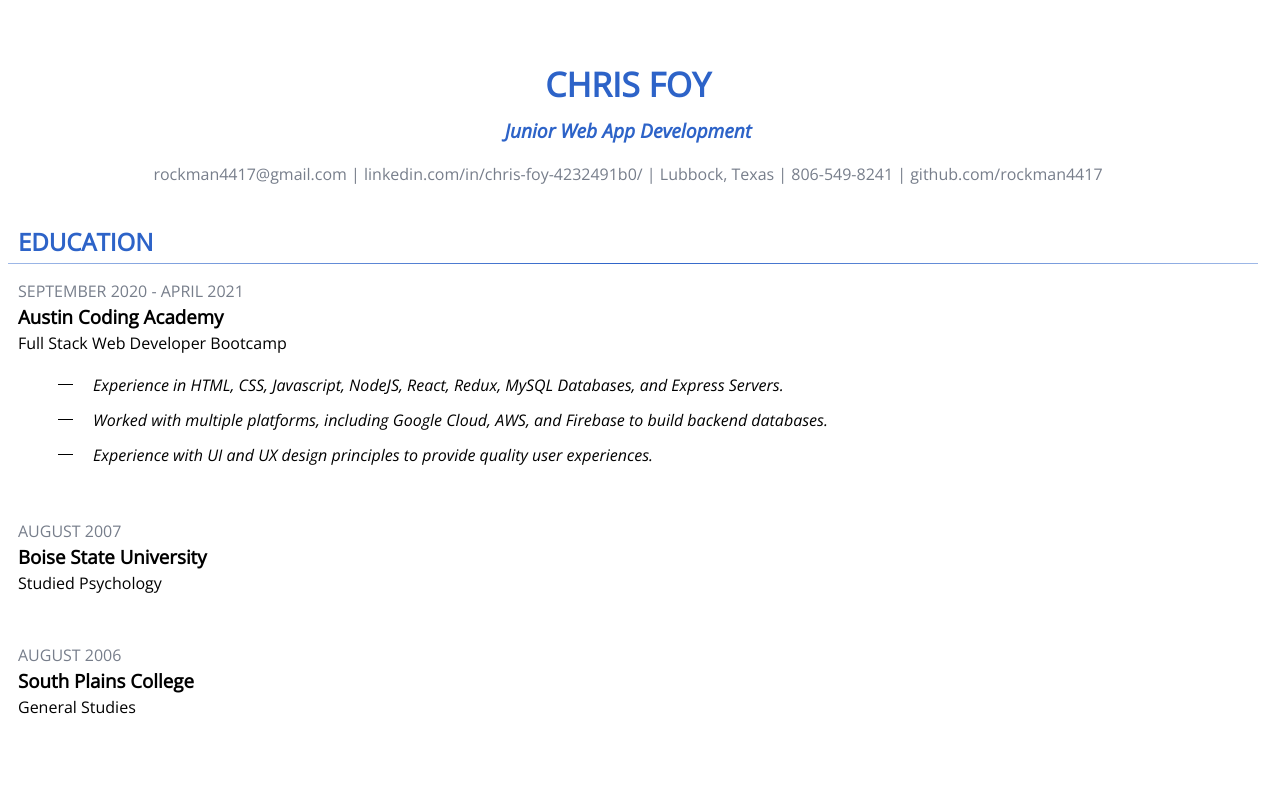
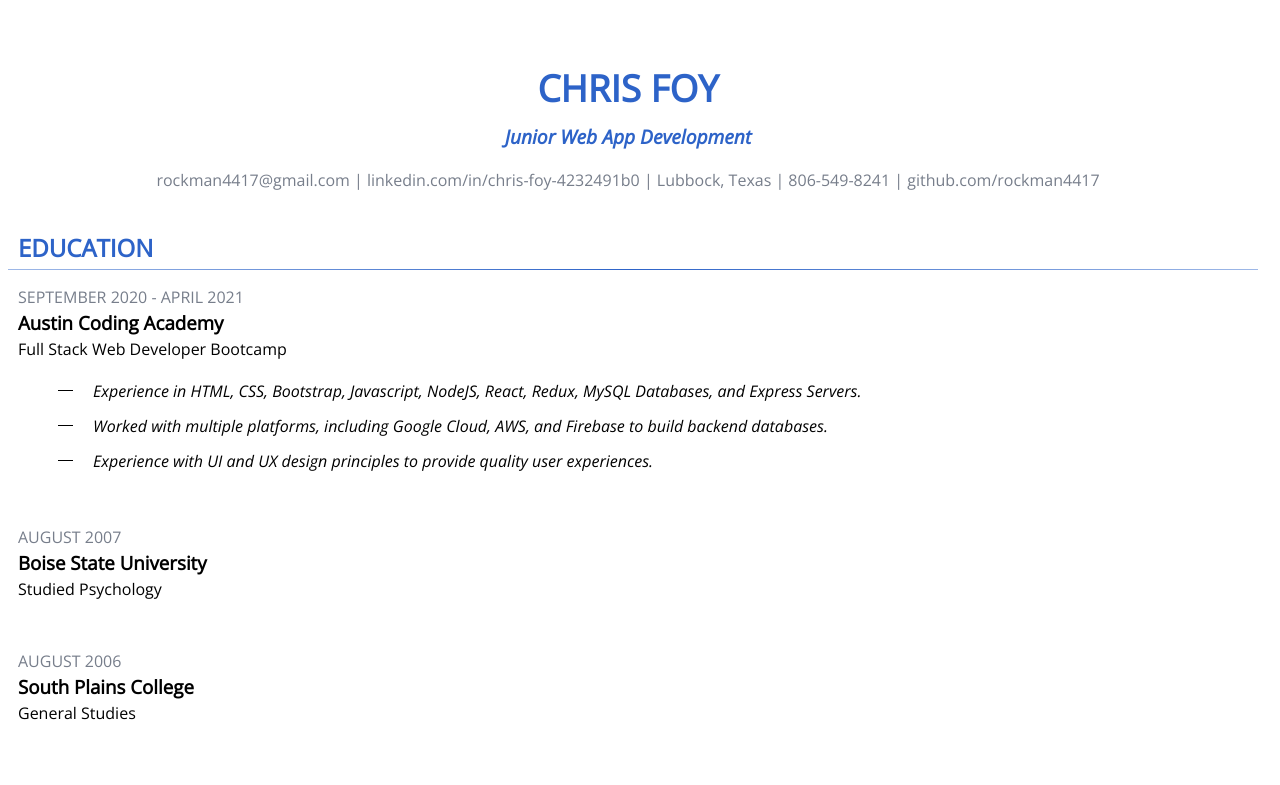
Before and after one commit to rockman4417/chris-foy-resume, a website: page index.html in a window 1280 px wide. Shown: the top 785 px of the page. Drawn offline with nearby package versions, Linux system fonts and the light colour scheme.

Commit message:
name size increase

```diff
--- a/index.html
+++ b/index.html
@@ -18,7 +18,7 @@
     <div class='header'>
         <h1>CHRIS FOY</h1>
         <p class='objective'>Junior Web App Development</p>
-        <div class='header-faded'>rockman4417@gmail.com | linkedin.com/in/chris-foy-4232491b0/ | Lubbock, Texas | 806-549-8241 | github.com/rockman4417</div>
+        <div class='header-faded'>rockman4417@gmail.com | linkedin.com/in/chris-foy-4232491b0 | Lubbock, Texas | 806-549-8241 | github.com/rockman4417</div>
 
     </div>
 
@@ -30,7 +30,7 @@
             <div class='role-list'>
                 <p class='education-content'>Full Stack Web Developer Bootcamp</p>
                 <ul>
-                    <li><p class='dash'></p><p>Experience in HTML, CSS, Javascript, NodeJS, React, Redux, MySQL Databases, and Express Servers.</p></li>
+                    <li><p class='dash'></p><p>Experience in HTML, CSS, Bootstrap, Javascript, NodeJS, React, Redux, MySQL Databases, and Express Servers.</p></li>
                     <li><p class='dash'></p><p>Worked with multiple platforms, including Google Cloud, AWS, and Firebase to build backend databases.</p></li>
                     <li><p class='dash'></p><p>Experience with UI and UX design principles to provide quality user experiences.</p></li>
 
@@ -114,7 +114,7 @@
                 <ul>
                     <li><p class='dash'></p><p>Web App to list and track small businesses in the local area</p></li>
                     <li><p class='dash'></p><p>Uses geolocation with OpenStreetMaps api to allow the user to list a small business and track them on a map</p></li>
-                    <li><p class='dash'></p><p>Made using React, React-Redux, OpenStreetMaps, and Leaflet to keep a global state of businesses and render the location on the screen.</p></li>
+                    <li><p class='dash'></p><p>Made using React, React-Redux, OpenStreetMaps, and Leaflet to keep a global state of businesses and render the location for the user.</p></li>
                 </ul>
             </div>
         </div>
--- a/style.css
+++ b/style.css
@@ -26,7 +26,7 @@ h2 {
 
 h1 {
   color: rgb(45, 99, 200);
-  font-size: 210%;
+  font-size: 230%;
   font-weight: bold;
   margin-bottom: 0px;
 }
```
